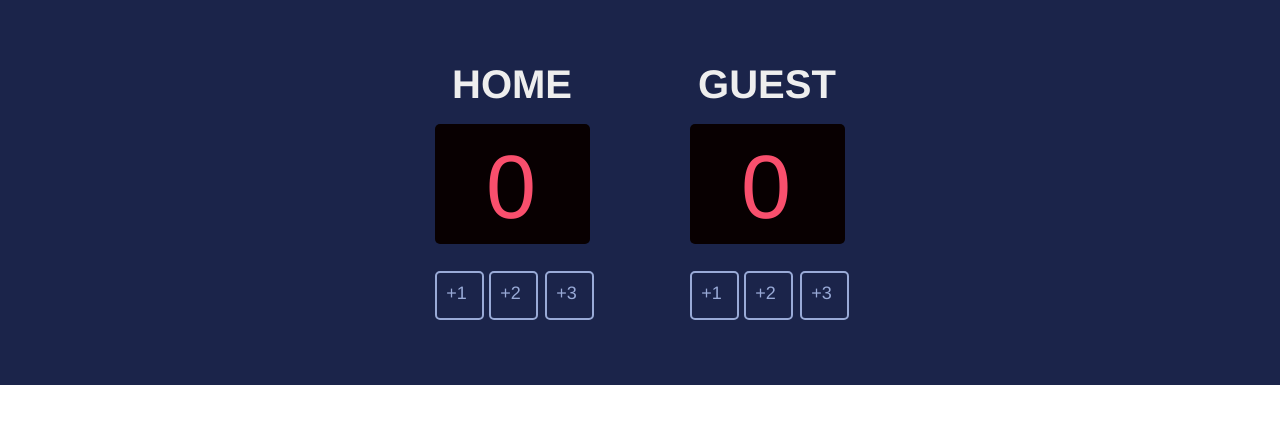
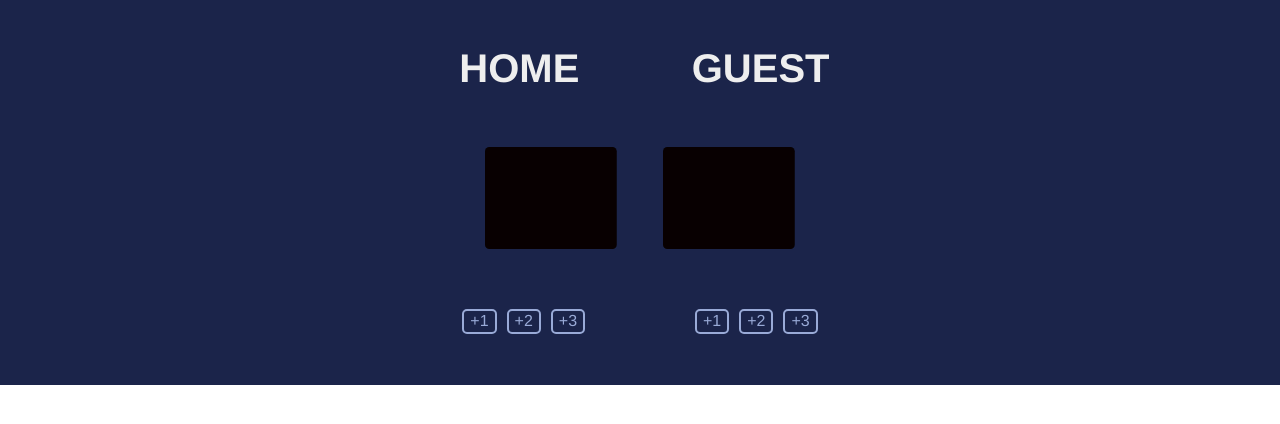
Before and after one commit to modularscript/Basketball-Scoreboard, a website built with Vite: page index.html in a window 1280 px wide. Built offline with nearby package versions, Linux system fonts and the light colour scheme; a web font is replaced by a local one.

Commit message:
Flex exercise

```diff
--- a/index.css
+++ b/index.css
@@ -16,27 +16,105 @@
 
 .container {
   background-color: #1b244a;
-  display: flex;
-  flex-direction: row;
-  justify-content: space-around;
   width: 100%;
 }
 
 .part {
-  /* background-color: #1b244a; */
-  border: 1px none;
+  display: flex;
+  flex-direction: column;
+  justify-content: space-evenly;
+  width: 575px;
   height: 385px;
-  position: relative;
-  width: 575px;
+  margin: 0 auto;
+
 }
 
-.add-points-btns-home {
+.board-title {
+  font-family: "Verdana-Bold", Helvetica;
+  display: flex;
+  align-items: flex-end;
+  justify-content: space-evenly;
+  /* gap: 15%; */
+  color: aliceblue;
+  font-weight: 700;
+  font-size: 1.8rem;
+  /* align-content: flex-end; */
+}
+
+.board-title-home {
+  color: #eeeeee;
+  font-family: "Verdana-Bold", Helvetica;
+  font-size: 40px;
+  font-weight: 700;
+  /* left: 85px; */
+  letter-spacing: 0;
+  line-height: 35.9px;
+  /* position: absolute; */
+  text-align: center;
+  /* top: 67px; */
+  width: 149px;
+}
+
+.score-display {
+  display: flex;
+  align-items: center;
+  align-items: space-between;
+  justify-content: baseline;
+  gap: 15%;
+  text-align: center;
+  margin: 0 auto;
+}
+
+
+
+/*PART: Score Buttons */
+
+.score-buttons {
+  display: flex;
+  align-items: center;
+  justify-content: space-evenly;
+}
+
+.add-points-btn-home {
+  display: flex;
+  justify-content: space-evenly;
+  gap: 10px;
+  /* flex-wrap: nowrap; */
+  align-content: center;
+  /* align-items: flex-start; */
+}
+
+
+.add-points-btn-home button {
+
+  background-color: #1b244a;
+  border: 2px solid #99aad7;
+  border-radius: 5px;
+  color: #99aad7;
+  font-family: "Cursed Timer ULiL-Regular", Helvetica;
+  font-weight: 400;
+}
+
+
+
+
+
+/* .add-points-btn-home {
   height: 45px;
   left: 82px;
   position: absolute;
   top: 271px;
   width: 155px;
 }
+
+.add-points-btn-home-2 {
+  height: 45px;
+  left: 337px;
+  position: absolute;
+  top: 271px;
+  width: 155px;
+}
+
 
 .plus-three-point {
   height: 45px;
@@ -119,13 +197,7 @@
   width: 47px;
 }
 
-.add-points-btns-home-2 {
-  height: 45px;
-  left: 337px;
-  position: absolute;
-  top: 271px;
-  width: 155px;
-}
+
 
 .overlap-2 {
   left: 82px;
@@ -177,7 +249,8 @@
   letter-spacing: 0;
   line-height: 35.9px;
   position: absolute;
+
   text-align: center;
   top: 67px;
   width: 149px;
-}
+} */
--- a/index.html
+++ b/index.html
@@ -11,69 +11,33 @@
     <div class="container">
       <div class="part">
 
-        <div class="board-title-home">HOME</div>
-        <div class="board-title-home-2">GUEST</div>
+        <div class="board-title">
+          <div class="board-title-home">HOME</div>
+          <div class="board-title-home">GUEST</div>
+        </div>
 
-        <div class="overlap-2">
+        <div class="score-display">
           <svg xmlns="http://www.w3.org/2000/svg" width="155" height="120" viewBox="0 0 155 120" fill="none">
             <rect width="155" height="120" rx="5" fill="#080001" />
           </svg>
-          <div class="home-points-text">0</div>
-        </div>
 
-        <div class="overlap-3">
           <svg xmlns="http://www.w3.org/2000/svg" width="155" height="120" viewBox="0 0 155 120" fill="none">
             <rect width="155" height="120" rx="5" fill="#080001" />
           </svg>
-          <div class="home-points-text">0</div>
-        </div>
-
-        <div class="add-points-btns-home">
-
-          <div class="plus-three-point">
-            <div class="overlap-group">
-              <div class="text-wrapper">+3</div>
-            </div>
-          </div>
-
-          <div class="plus-two-point">
-            <div class="overlap">
-              <div class="text-wrapper-2">+2</div>
-              <div class="rectangle"></div>
-            </div>
-          </div>
-
-          <div class="plus-one-point">
-            <div class="overlap">
-              <div class="text-wrapper-2">+1</div>
-              <div class="rectangle"></div>
-            </div>
-          </div>
 
         </div>
 
-        <div class="add-points-btns-home-2">
-
-          <div class="plus-three-point">
-            <div class="overlap-group">
-              <div class="text-wrapper">+3</div>
-            </div>
+        <div class="score-buttons">
+          <div class="add-points-btn-home">
+            <button class="plus-one-point">+1</button>
+            <button class="plus-two-point">+2</button>
+            <button class="plus-three-point">+3</button>
           </div>
-
-          <div class="plus-two-point">
-            <div class="overlap">
-              <div class="text-wrapper-2">+2</div>
-              <div class="rectangle"></div>
-            </div>
+          <div class="add-points-btn-home">
+            <button class="plus-one-point">+1</button>
+            <button class="plus-two-point">+2</button>
+            <button class="plus-three-point">+3</button>
           </div>
-
-          <div class="plus-one-point">
-            <div class="overlap">
-              <div class="text-wrapper-2">+1</div>
-              <div class="rectangle"></div>
-            </div>
-          </div>
-
         </div>
 
       </div>
```
